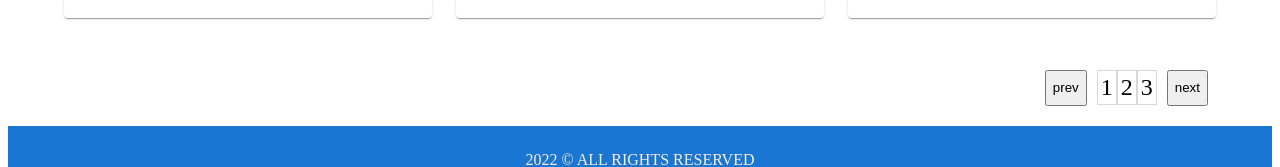
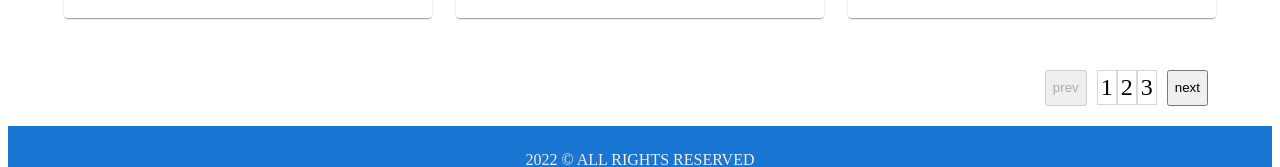
Before and after one commit to kozhemyakin/tms-diploma, a React (Create React App) app: page / in a window 1280 px wide. Shown: the part 1444-1611 px from the top of the page. Built offline with nearby package versions, Linux system fonts and the light colour scheme; data requests are answered from the project's data file.

Commit message:
add disabled style for pagination

```diff
--- a/src/components/Pagination.jsx
+++ b/src/components/Pagination.jsx
@@ -1,6 +1,6 @@
 import React from "react";
 
-function Pagination({productsPerPage, totalProducts, paginate, prevPage, nextPage}) {
+function Pagination({productsPerPage, totalProducts, paginate, prevPage, nextPage, currentPage, currentProduct}) {
     const pageNumbers = [];
 
     for (let i = 1; i <= Math.ceil(totalProducts / productsPerPage); i++) {
@@ -9,7 +9,7 @@ function Pagination({productsPerPage, totalProducts, paginate, prevPage, nextPag
 
     return (
         <div className="pagination">
-            <button onClick={() => prevPage()}>prev</button>
+            {currentPage === 1 ? <button disabled onClick={() => prevPage()}>prev</button> : <button onClick={() => prevPage()}>prev</button>}
             <ul className="pagination-numbers">
             {pageNumbers.map(number =>
                 <li key={number}>
@@ -18,7 +18,7 @@ function Pagination({productsPerPage, totalProducts, paginate, prevPage, nextPag
                     </div>
                 </li>)}
             </ul>
-        <button onClick={() => nextPage()}>next</button>
+            {currentPage < currentProduct.length - 1 ? <button onClick={() => nextPage()}>next</button> : <button disabled onClick={() => nextPage()}>next</button>}
     </div>
     );
 }
--- a/src/components/Product.jsx
+++ b/src/components/Product.jsx
@@ -43,7 +43,7 @@ function Product() {
   }
 
   const nextPage = () => {
-    if (currentPage < currentProduct.length) {
+    if (currentPage < currentProduct.length - 1) {
       setCurrentPage(currentPage + 1)
     return currentPage;
     } else {
@@ -99,6 +99,8 @@ function Product() {
       <Pagination
         prevPage={prevPage}
         nextPage={nextPage}
+        currentPage={currentPage}
+        currentProduct={currentProduct}
         productsPerPage={productsPerPage}
         totalProducts={data.length}
         paginate={paginate}
--- a/src/pages/Contacts.jsx
+++ b/src/pages/Contacts.jsx
@@ -1,16 +1,12 @@
 import React from "react";
-import Header from '../components/Header'
-import Footer from '../components/Footer'
-import { Container } from '@mui/material';
+import Layout from './Layout';
 
 function ContactsPage() {
     return (
         <>
-            <Header />
-                <Container>
-                    Contacts
-                </Container>
-            <Footer />
+            <Layout>
+                Contacts
+            </Layout>
         </>
     )
 }
--- a/src/pages/Profile.jsx
+++ b/src/pages/Profile.jsx
@@ -1,16 +1,12 @@
 import React from "react";
-import Header from '../components/Header'
-import Footer from '../components/Footer'
-import { Container } from '@mui/material';
+import Layout from "./Layout";
 
 function Profile() {
     return (
         <>
-            <Header />
-                <Container>
-                    Profile
-                </Container>
-            <Footer />
+            <Layout>
+                Profile
+            </Layout>
         </>
     )
 }
--- a/src/pages/SalePage.jsx
+++ b/src/pages/SalePage.jsx
@@ -1,16 +1,12 @@
 import React from "react";
-import Header from '../components/Header'
-import Footer from '../components/Footer'
-import { Container } from '@mui/material';
+import Layout from "./Layout";
 
 function SalePage() {
     return (
         <>
-            <Header />
-                <Container>
-                    Sale
-                </Container>
-            <Footer />
+            <Layout>
+                On Sale
+            </Layout>
         </>
     )
 }
--- a/src/style/styles.css
+++ b/src/style/styles.css
@@ -32,6 +32,11 @@ a {
     justify-content: end;
     height: 36px;
     margin: 20px 8px;
+    cursor: pointer;
+}
+
+.pagination > button {
+    cursor: pointer;
 }
 
 .pagination-numbers {
```
